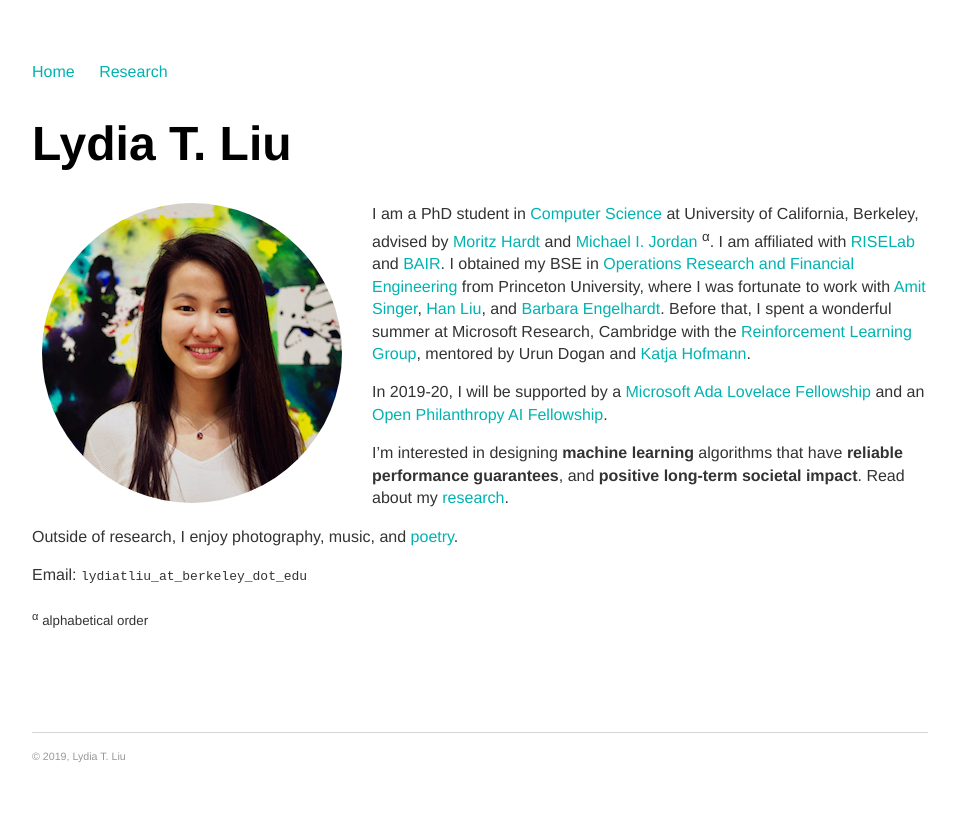
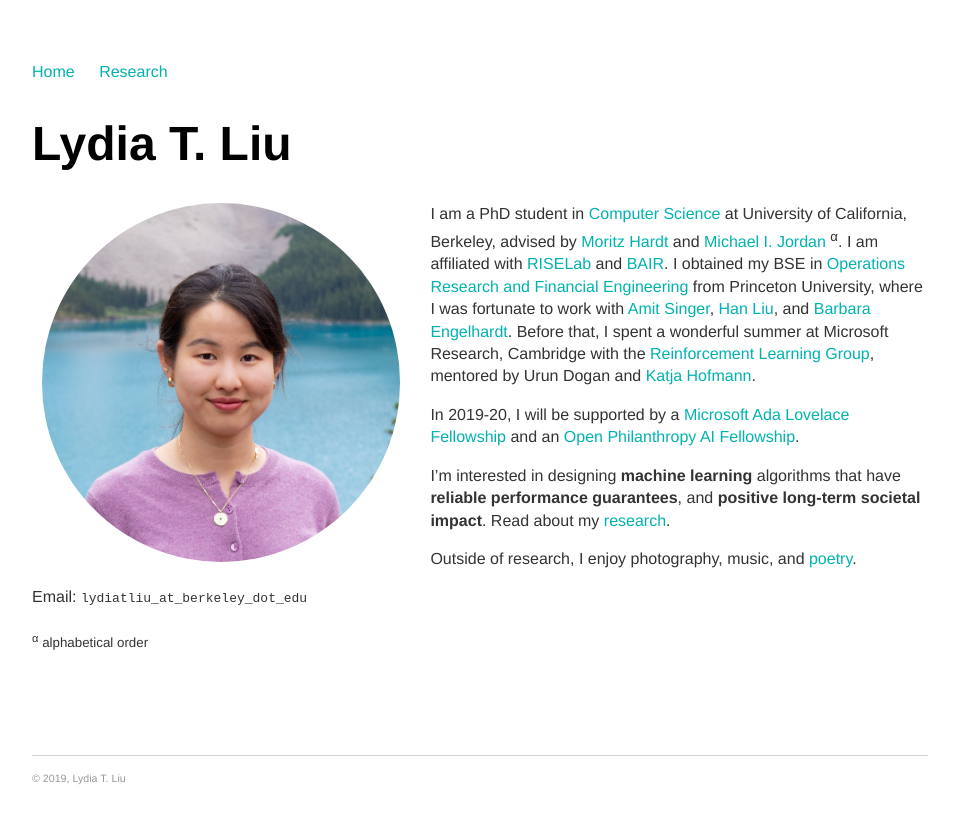
Before and after one commit to serenalwang/serenalwang.github.io, a Jekyll site: the page built from index.md, in a window 1280 px wide. Shown: the top 823 px of the page, without its empty margins (160-1119 px from the left). Built offline with Jekyll 4.4.1, drawn with Linux system fonts in a browser that asks for light colours.

Commit message:
Update index.md

```diff
--- a/index.md
+++ b/index.md
@@ -6,7 +6,7 @@
 
 # Lydia T. Liu #
 
-<img src="img/francis.jpg" alt="Photo" class="leftside_image">
+<img src="img/b4.jpg" alt="Photo" class="leftside_image">
 
 I am a PhD student in [Computer Science](https://eecs.berkeley.edu/) at University of California, Berkeley, advised by [Moritz Hardt](http://www.moritzhardt.com/) and [Michael I. Jordan](https://people.eecs.berkeley.edu/~jordan/) <sup>&alpha;</sup>. I am affiliated with [RISELab](http://rise.cs.berkeley.edu/) and [BAIR](http://bair.berkeley.edu/).
 I obtained my BSE in [Operations Research and Financial Engineering](https://orfe.princeton.edu/) from Princeton University, where I was fortunate to work with [Amit Singer](https://web.math.princeton.edu/~amits/), [Han Liu](https://www.princeton.edu/~hanliu/), and [Barbara Engelhardt](https://www.cs.princeton.edu/~bee/). Before that, I spent a wonderful summer at Microsoft Research, Cambridge with the [Reinforcement Learning Group](https://www.microsoft.com/en-us/research/group/reinforcement-learning-group/), mentored by Urun Dogan and [Katja Hofmann](https://www.microsoft.com/en-us/research/people/kahofman/).
```
